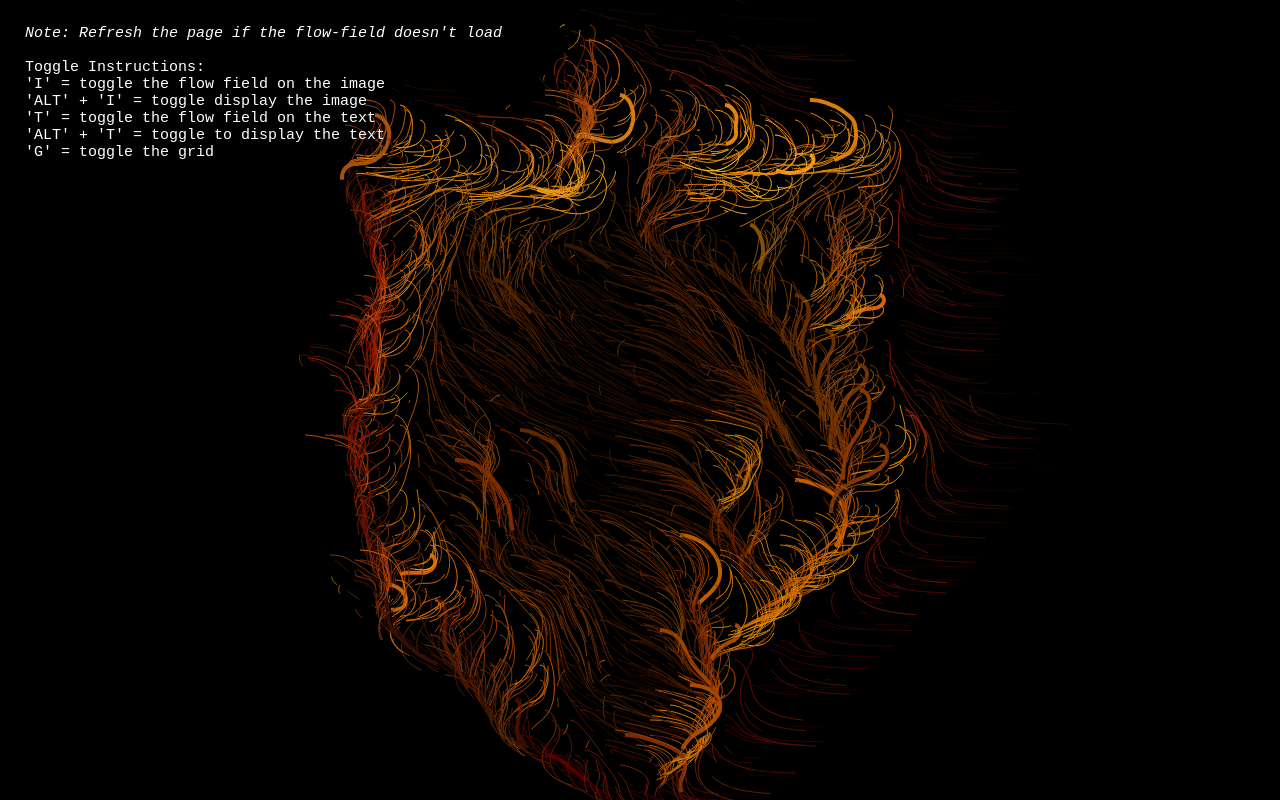
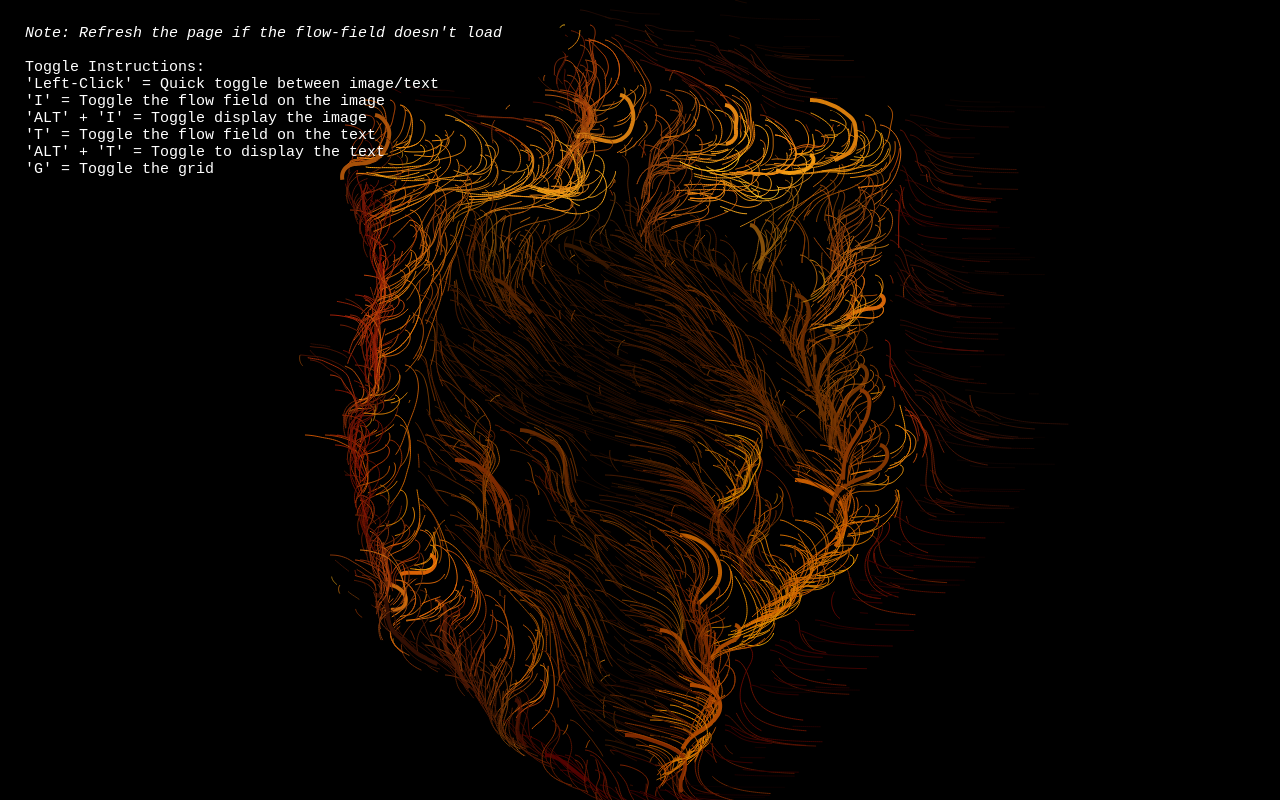
Before and after one commit to Skylar898/Flow-Fields, a plain HTML site: page index.html in a window 1280 px wide. Drawn offline with Linux system fonts and the light colour scheme; animation ran at ten frames a second.

Commit message:
added quick toggle for click event

```diff
--- a/index.html
+++ b/index.html
@@ -9,11 +9,12 @@
         <p>
             <i>Note: Refresh the page if the flow-field doesn't load</i><br><br>
             Toggle Instructions:<br>
-            'I' = toggle the flow field on the image<br>
-            'ALT' + 'I' = toggle display the image<br>
-            'T' = toggle the flow field on the text<br>
-            'ALT' + 'T' = toggle to display the text<br>
-            'G' = toggle the grid
+            'Left-Click' = Quick toggle between image/text<br>
+            'I' = Toggle the flow field on the image<br>
+            'ALT' + 'I' = Toggle display the image<br>
+            'T' = Toggle the flow field on the text<br>
+            'ALT' + 'T' = Toggle to display the text<br>
+            'G' = Toggle the grid
         </p>
         <img id="Fire-Wolf" src="Fire-Wolf.png">
         <script src="script.js"></script>
--- a/script.js
+++ b/script.js
@@ -359,6 +359,17 @@ class ParticleEffect {
             }
         });
 
+        // changes the mode when the window is clicked
+        canvas.addEventListener('click', e => {
+            ctx.clearRect(0, 0, canvas.width, canvas.height);
+            showImage = false;
+            showText = false;
+
+            imageMode = !imageMode;
+            textMode = !textMode;
+            this.init();
+        });
+
         // dynamic window resizing
         window.addEventListener('resize', e => {
             let width = Math.ceil(e.target.innerWidth / this.cellSize) * this.cellSize;
```
